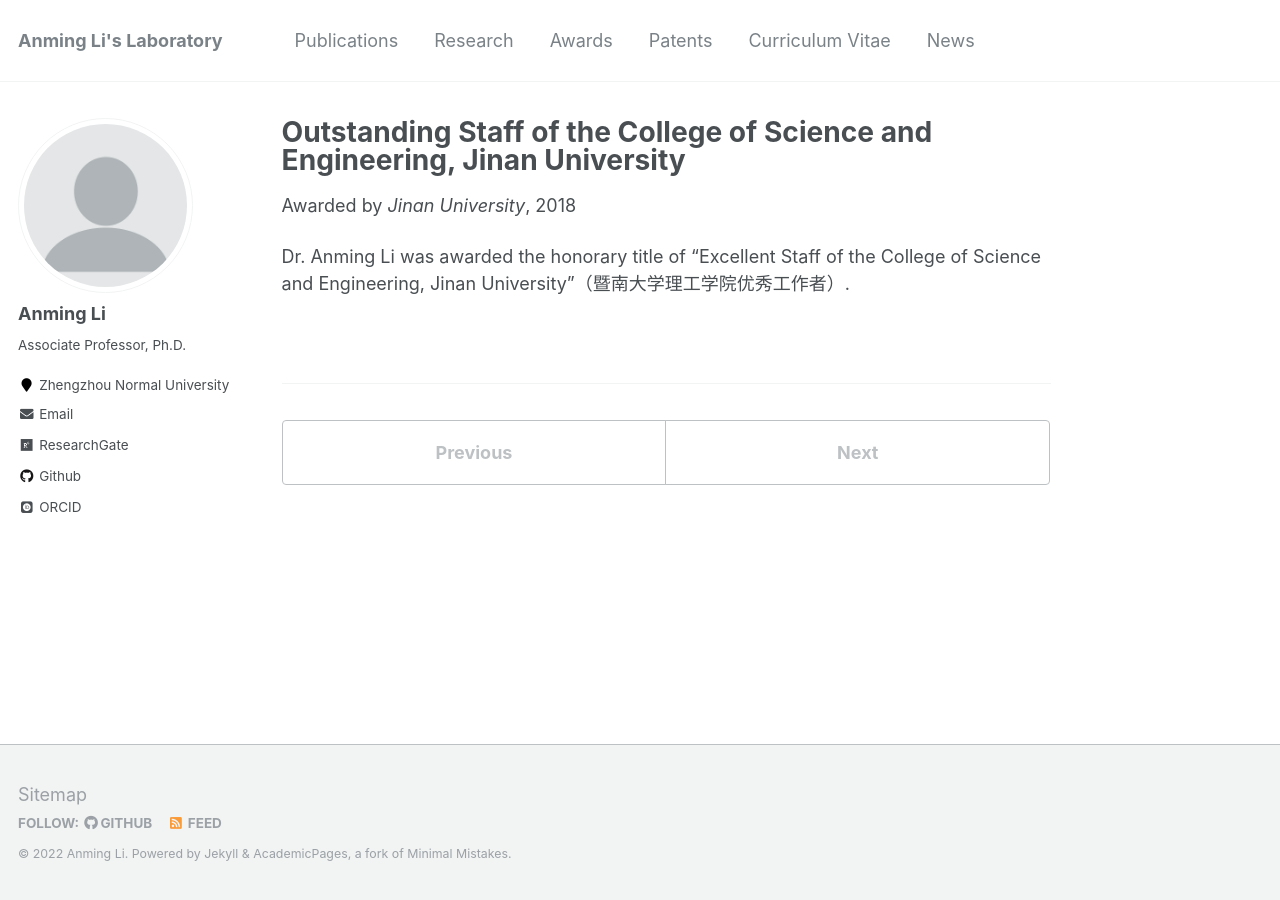
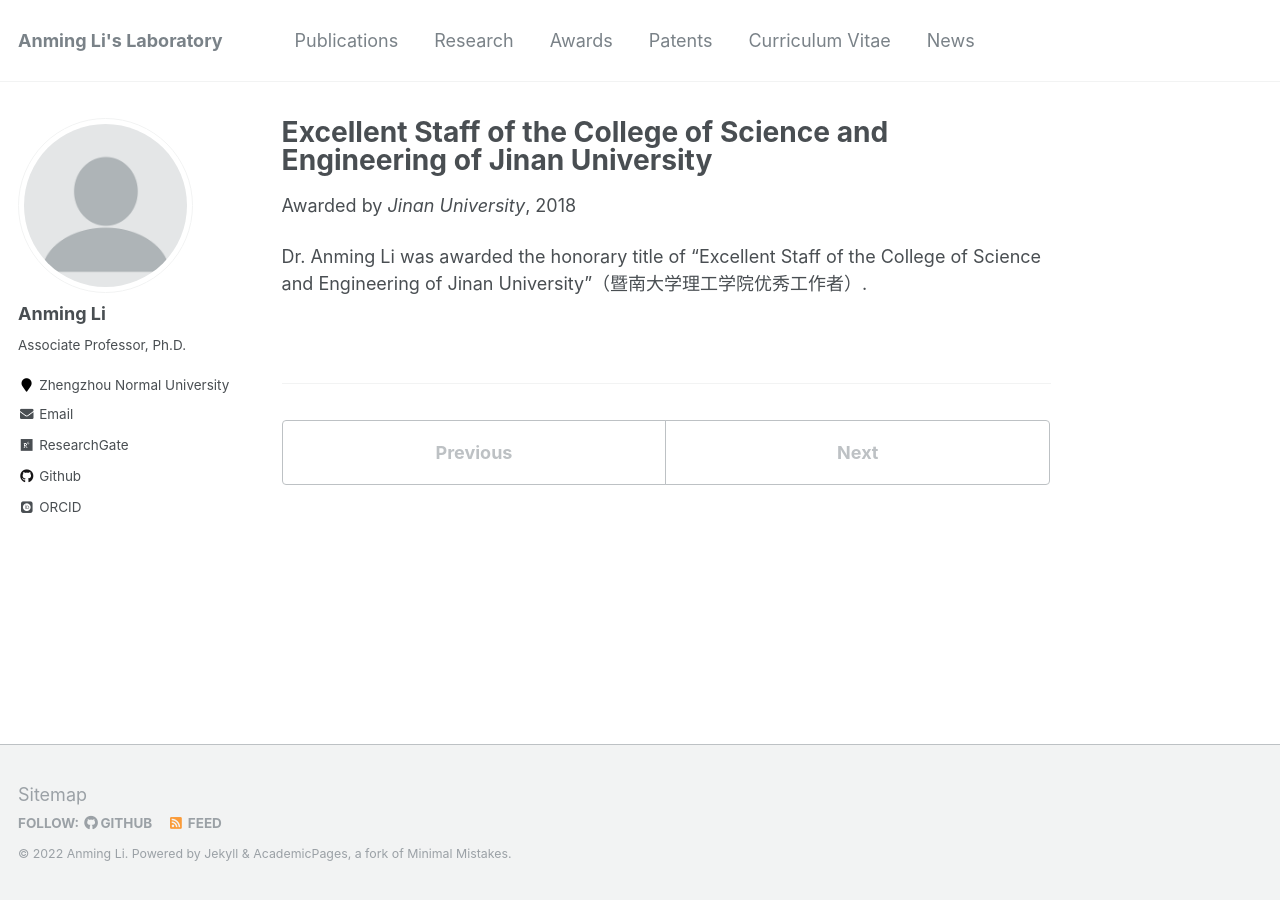
Before and after one commit to ucnclab/ucnclab.github.io, a Jekyll site: the page built from _awards/2018-award2.md, in a window 1280 px wide. Built offline with Jekyll 4.4.1, drawn with Linux system fonts in a browser that asks for light colours; some web fonts are replaced.

Commit message:
Add files via upload

```diff
--- a/_awards/2018-award2.md
+++ b/_awards/2018-award2.md
@@ -1,5 +1,5 @@
 ---
-title: "Outstanding Staff of the College of Science and Engineering, Jinan University"
+title: "Excellent Staff of the College of Science and Engineering of Jinan University"
 collection: awards
 type: "awards"
 permalink: /awards/2018-award2
@@ -8,4 +8,4 @@
 location: "Guangzhou, China"
 ---
 
-Dr. Anming Li was awarded the honorary title of "Excellent Staff of the College of Science and Engineering, Jinan University"（暨南大学理工学院优秀工作者）.
+Dr. Anming Li was awarded the honorary title of "Excellent Staff of the College of Science and Engineering of Jinan University"（暨南大学理工学院优秀工作者）.
```
